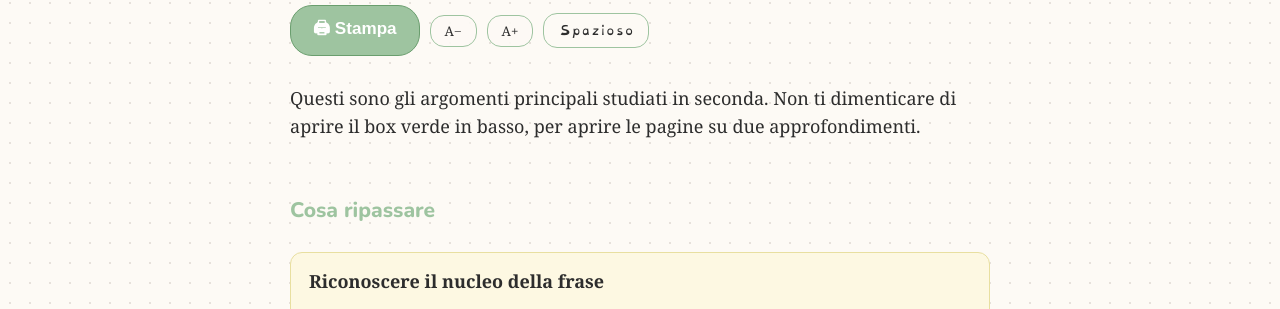
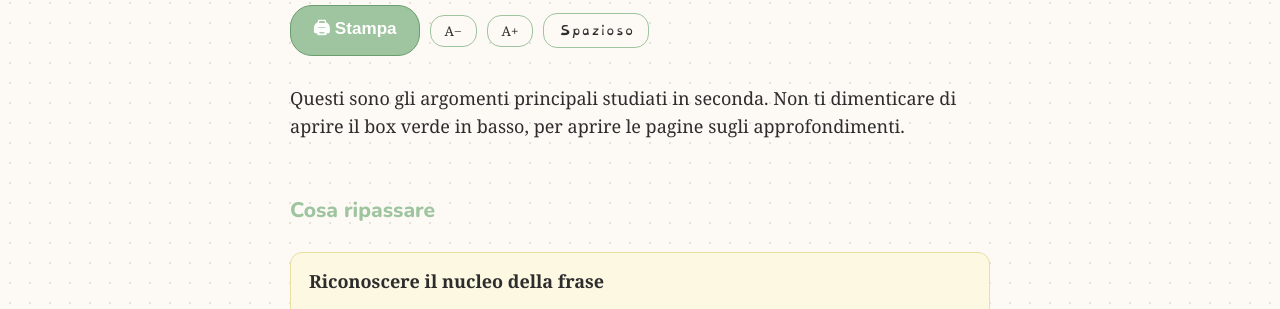
Before and after one commit to ilquadernodellaprof/ilquadernodellaprof.github.io, a Jekyll site: the page built from lingua/bignami.md, in a window 1280 px wide. Shown: the part 171-480 px from the top of the page. Built offline with Jekyll 4.4.1, drawn with Linux system fonts in a browser that asks for light colours.

Commit message:
Update bignami.md

```diff
--- a/lingua/bignami.md
+++ b/lingua/bignami.md
@@ -2,7 +2,7 @@
 title: Ripasso di grammatica
 ---
 
-Questi sono gli argomenti principali studiati in seconda. Non ti dimenticare di aprire il box verde in basso, per aprire le pagine su due approfondimenti.
+Questi sono gli argomenti principali studiati in seconda. Non ti dimenticare di aprire il box verde in basso, per aprire le pagine sugli approfondimenti.
 
 ## Cosa ripassare
 
```
Also changed, not shown: other parts of lingua/bignami.md (+1 -1 lines).
